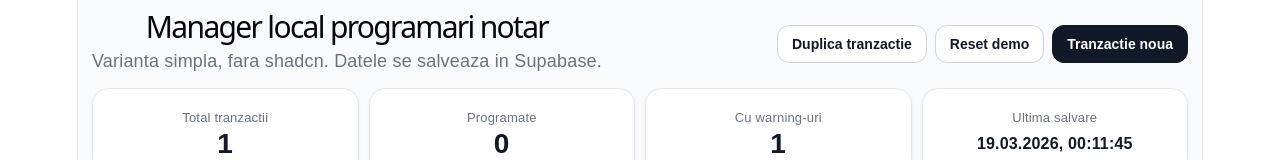
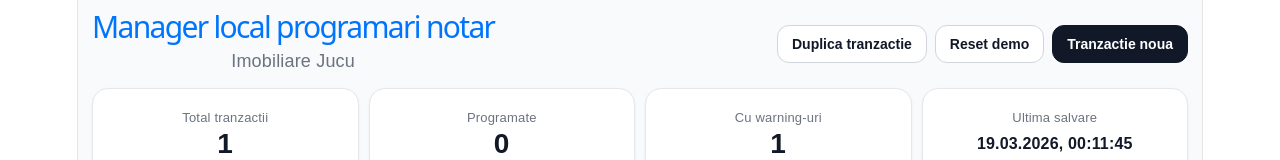
Before and after one commit to Xhizors/notar-app, a React (Vite) app: page / in a window 1280 px wide. Shown: the top 160 px of the page. Built offline with nearby package versions, Linux system fonts and the light colour scheme; no server answers; the database is empty.

Commit message:
small changes

```diff
--- a/src/App.jsx
+++ b/src/App.jsx
@@ -569,8 +569,8 @@ export default function App() {
       <div style={{ maxWidth: LAYOUT.pageMaxWidth, margin: "0 auto", display: "grid", gap: 14 }}>
         <div style={{ display: "flex", justifyContent: "space-between", alignItems: "center", gap: 12, flexWrap: "wrap" }}>
           <div>
-            <h1 style={{ margin: 0, fontSize: 30 }}>Manager local programari notar</h1>
-            <p style={{ marginTop: 8, color: "#6b7280" }}>Varianta simpla, fara shadcn. Datele se salveaza in Supabase.</p>
+            <h1 style={{ margin: 0, fontSize: 30, color:"#0075fc" }}>Manager local programari notar</h1>
+            <p style={{ marginTop: 8, color: "#6b7280" }}>Imobiliare Jucu</p>
           </div>
           <div style={{ display: "flex", gap: 8, flexWrap: "wrap" }}>
             <button style={buttonStyle(false)} onClick={duplicateDeal}>Duplica tranzactie</button>
```
